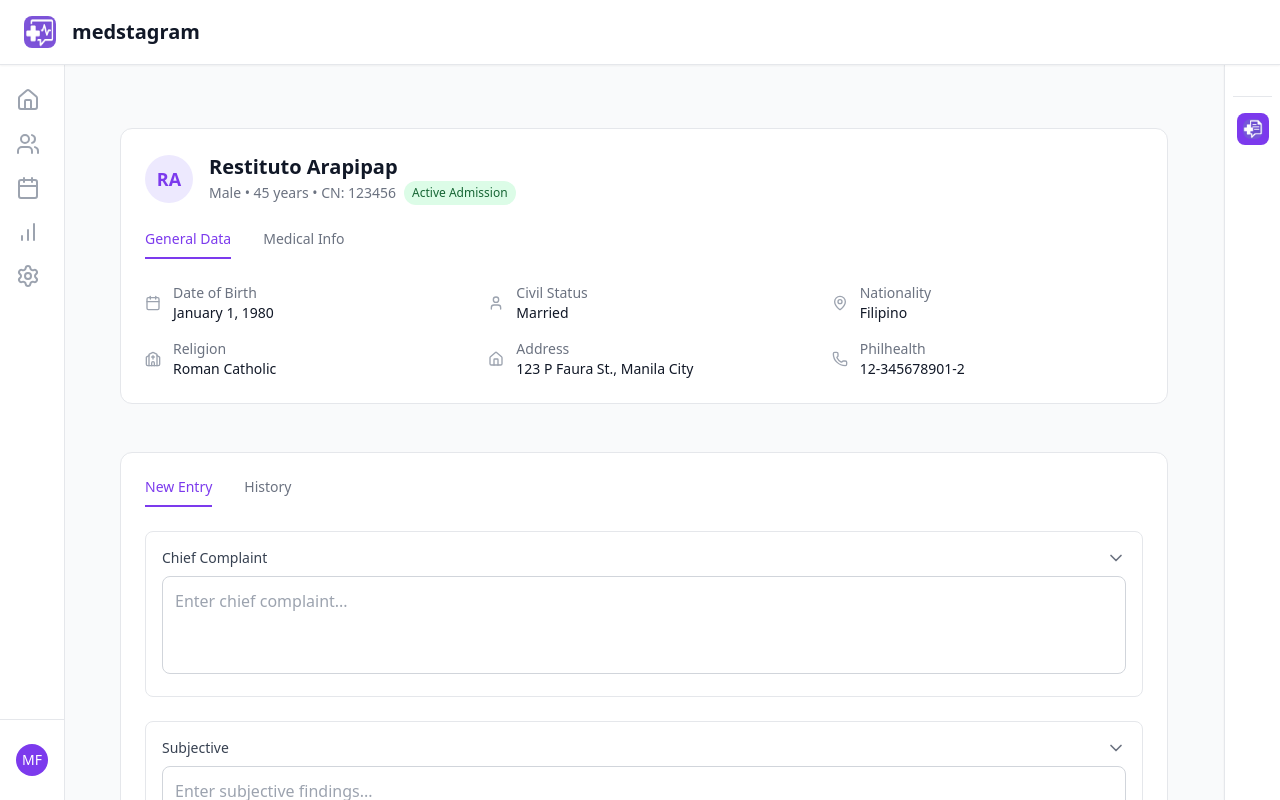
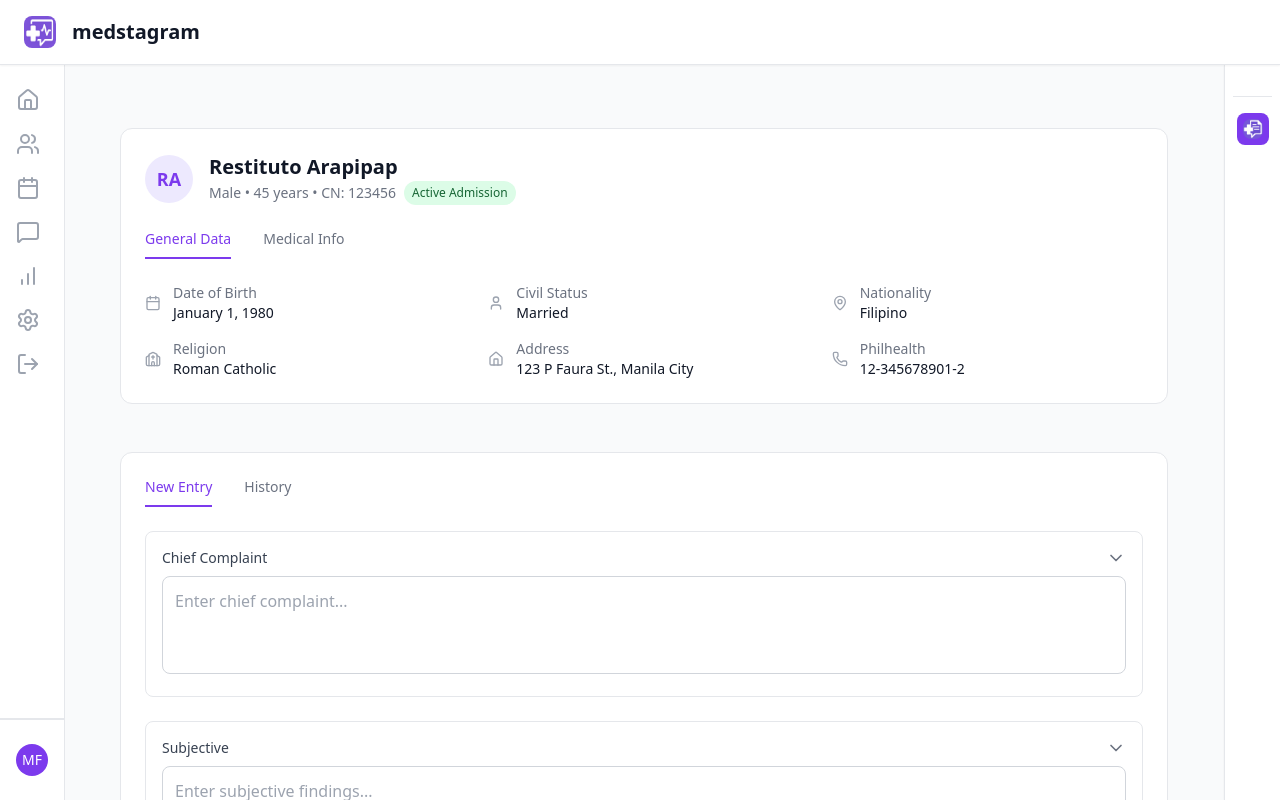
Before and after one commit to mfranco1/medstagram, a React (Vite) app in the folder frontend/: page / in a window 1280 px wide. Shown: the top 800 px of the page. Built offline with nearby package versions, Linux system fonts and the light colour scheme.

Commit message:
feat: add messages to navbar

```diff
--- a/frontend/src/components/layout/Sidebar.tsx
+++ b/frontend/src/components/layout/Sidebar.tsx
@@ -4,7 +4,9 @@ import {
   Users,
   Calendar,
   BarChart,
-  Settings
+  Settings,
+  LogOut,
+  MessageSquare
 } from 'lucide-react'
 
 interface SidebarProps {
@@ -13,7 +15,7 @@ interface SidebarProps {
 
 // Dummy user data - this will be replaced with real data later
 const currentUser = {
-  name: 'Dr. Marty Franco',
+  name: 'Marty Franco',
   role: 'Doctor',
   initials: 'MF'
 }
@@ -60,10 +62,14 @@ export function Sidebar({ onExpandChange }: SidebarProps) {
           <SidebarItem icon={Home} label="Dashboard" expanded={expanded} />
           <SidebarItem icon={Users} label="Patients" expanded={expanded} />
           <SidebarItem icon={Calendar} label="Schedule" expanded={expanded} />
+          <SidebarItem icon={MessageSquare} label="Messages" expanded={expanded} />
           <SidebarItem icon={BarChart} label="Analytics" expanded={expanded} />
           <SidebarItem icon={Settings} label="Settings" expanded={expanded} />
+          <SidebarItem icon={LogOut} label="Logout" expanded={expanded} />
         </nav>
-        <UserProfile expanded={expanded} />
+        <div className="flex flex-col border-t border-gray-200">
+          <UserProfile expanded={expanded} />
+        </div>
       </div>
     </aside>
   )
```
